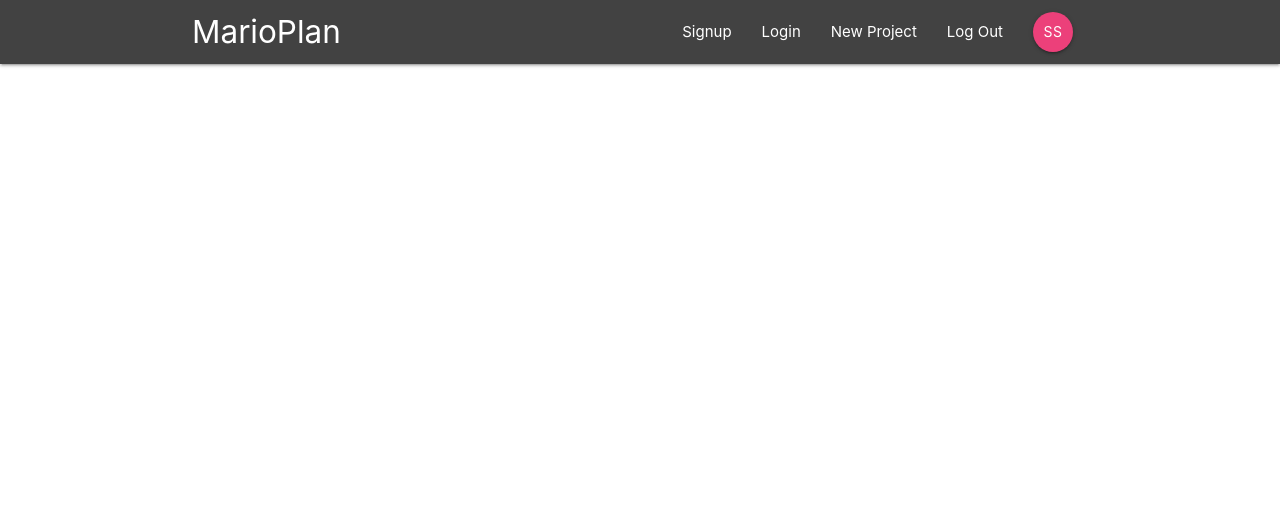
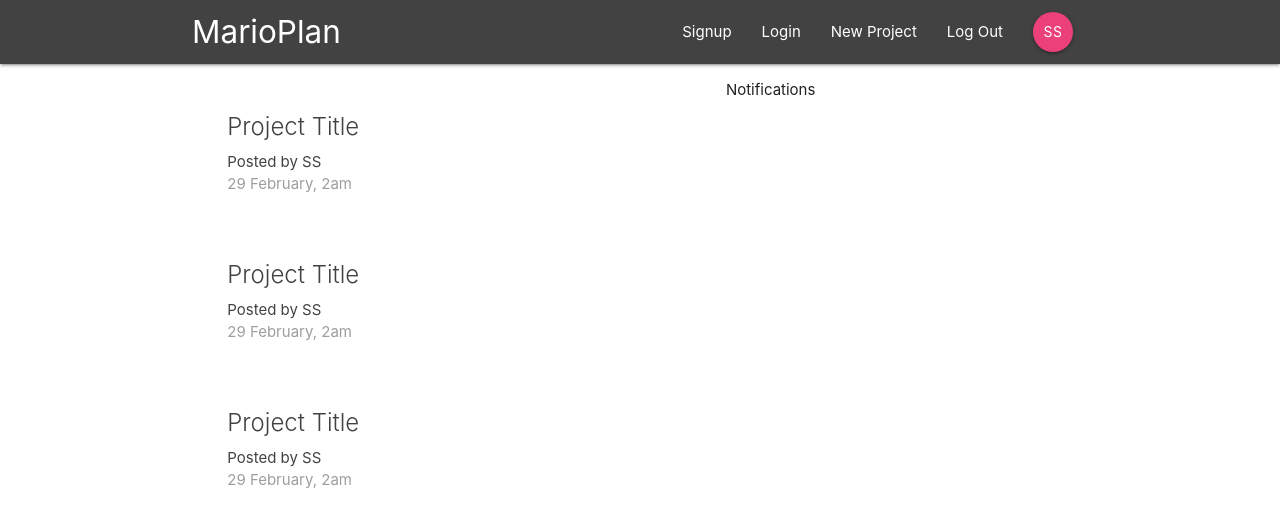
Before and after one commit to AnimagusCat/react-marioplan, a React (Create React App) app: page / in a window 1280 px wide. Shown: the top 528 px of the page. Built offline with nearby package versions, Linux system fonts and the light colour scheme.

Commit message:
created ProjectList, Notifications and Dashboard components, set up route for dashboard in app.js

```diff
--- a/src/App.js
+++ b/src/App.js
@@ -1,6 +1,7 @@
 import React, { Component } from 'react';
-import { BrowserRouter } from 'react-router-dom';
-import Navbar from './components/layout/Navbar'
+import { BrowserRouter, Switch, Route } from 'react-router-dom';
+import Navbar from './components/layout/Navbar';
+import Dashboard from './components/dashboard/Dashboard'
 
 class App extends Component {
   render() {
@@ -8,6 +9,9 @@ class App extends Component {
       <BrowserRouter>
         <div className="App">
           <Navbar />
+          <Switch>
+            <Route path='/' component={Dashboard} />
+          </Switch>
         </div>
       </BrowserRouter>
     );
--- a/src/components/dashboard/Dashboard.js
+++ b/src/components/dashboard/Dashboard.js
@@ -0,0 +1,22 @@
+import React, { Component } from 'react';
+import Notifcations from './Notifications';
+import ProjectList from '../projects/ProjectList';
+
+class Dashboard extends Component {
+    render(){
+        return (
+            <div className="dashboard container">
+                <div className="row">
+                    <div className="col s12 m6">
+                        <ProjectList />
+                    </div>
+                    <div className="col s12 m5 offset-m1">
+                        <Notifcations />
+                    </div>
+                </div>
+            </div>
+        )
+    }
+}
+
+export default Dashboard
--- a/src/components/dashboard/Notifications.js
+++ b/src/components/dashboard/Notifications.js
@@ -0,0 +1,11 @@
+import React from 'react';
+
+const Notifications = () => {
+    return (
+        <div>
+            <p>Notifications</p>
+        </div>
+    )
+}
+
+export default Notifications
--- a/src/components/projects/ProjectList.js
+++ b/src/components/projects/ProjectList.js
@@ -0,0 +1,35 @@
+import React from 'react';
+
+const ProjectList = () => {
+    return (
+        <div className="project-list section">
+
+            <div className="card z-depth-0 project-summary">
+                <div className="card-content grey-text text-darken-3">
+                    <span className="card-title">Project Title</span>
+                    <p>Posted by SS</p>
+                    <p className="grey-text">29 February, 2am</p>
+                </div>
+            </div>
+
+            <div className="card z-depth-0 project-summary">
+                <div className="card-content grey-text text-darken-3">
+                    <span className="card-title">Project Title</span>
+                    <p>Posted by SS</p>
+                    <p className="grey-text">29 February, 2am</p>
+                </div>
+            </div>
+
+            <div className="card z-depth-0 project-summary">
+                <div className="card-content grey-text text-darken-3">
+                    <span className="card-title">Project Title</span>
+                    <p>Posted by SS</p>
+                    <p className="grey-text">29 February, 2am</p>
+                </div>
+            </div>
+
+        </div>
+    )
+}
+
+export default ProjectList
```
